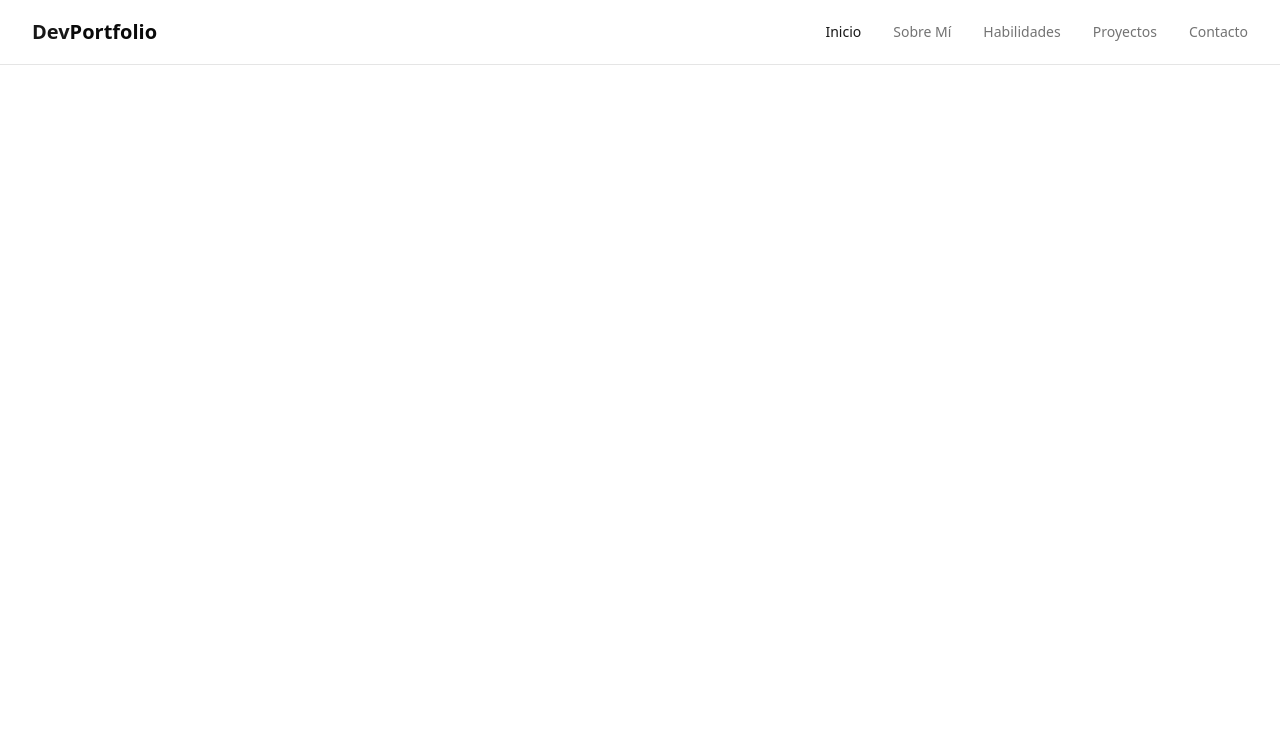
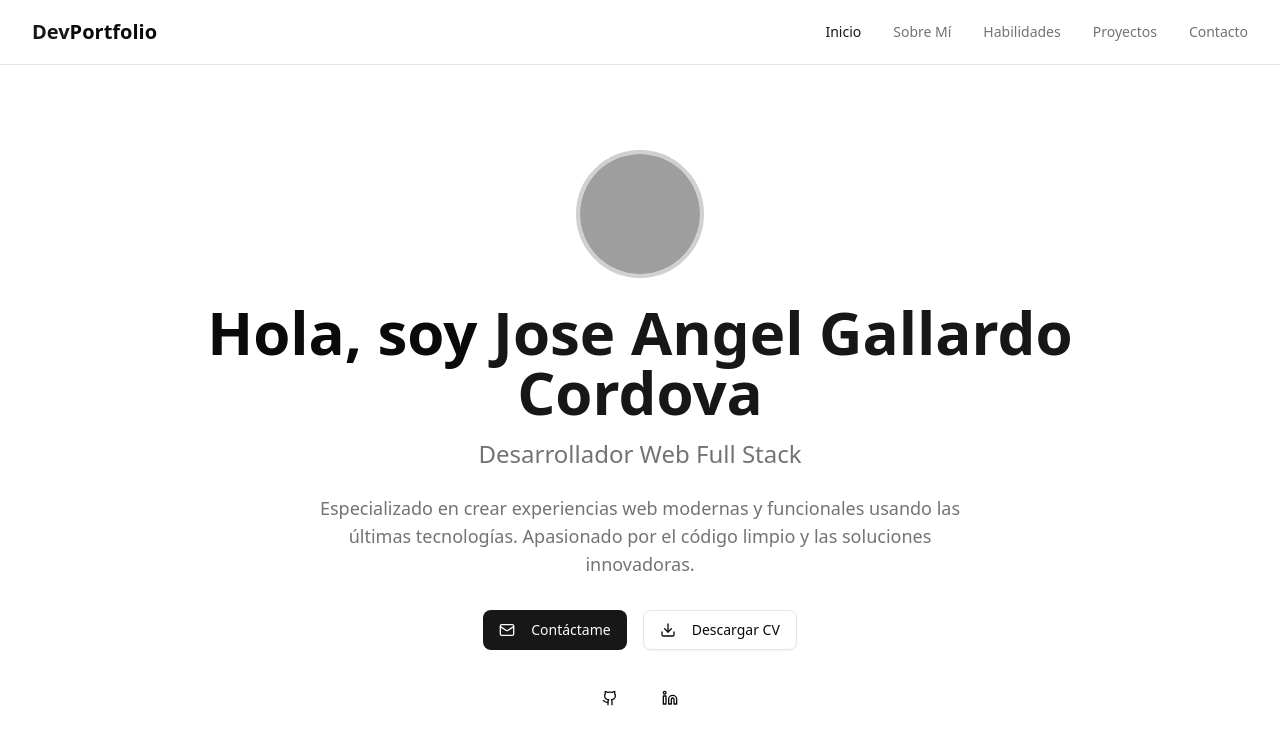
Before and after one commit to jose-angell/Portfolio-joseAngel, a React (Vite) app: page / in a window 1280 px wide. Shown: the top 744 px of the page. Built offline with nearby package versions, Linux system fonts and the light colour scheme; grey boxes are pictures that could not be loaded.

Commit message:
feat: se agrego la presentacion inical (hero) del portafolio

```diff
--- /dev/null
+++ b/src/components/hero.tsx
@@ -0,0 +1,61 @@
+"use client"
+
+import { Button } from "@/components/ui/button"
+import { Github, Linkedin, Mail, Download } from "lucide-react"
+
+export function Hero() {
+  const scrollToContact = () => {
+    const element = document.getElementById("contacto")
+    if (element) {
+      element.scrollIntoView({ behavior: "smooth" })
+    }
+  }
+
+  return (
+    <section id="inicio" className="min-h-screen flex items-center justify-center px-4 pt-16">
+      <div className="max-w-4xl mx-auto text-center">
+        <div className="mb-8">
+          <img
+            src="/placeholder.svg?height=200&width=200"
+            alt="Foto de perfil"
+            className="w-32 h-32 rounded-full mx-auto mb-6 border-4 border-primary/20"
+          />
+          <h1 className="text-4xl md:text-6xl font-bold mb-4">
+            Hola, soy <span className="text-primary">Jose Angel Gallardo Cordova</span>
+          </h1>
+          <p className="text-xl md:text-2xl text-muted-foreground mb-6">Desarrollador Web Full Stack</p>
+          <p className="text-lg text-muted-foreground max-w-2xl mx-auto mb-8">
+            Especializado en crear experiencias web modernas y funcionales usando las últimas tecnologías. Apasionado
+            por el código limpio y las soluciones innovadoras.
+          </p>
+        </div>
+
+        <div className="flex flex-col sm:flex-row gap-4 justify-center items-center mb-8">
+          <Button onClick={scrollToContact} size="lg" className="w-full sm:w-auto">
+            <Mail className="mr-2 h-4 w-4" />
+            Contáctame
+          </Button>
+          <Button variant="outline" size="lg" className="w-full sm:w-auto bg-transparent">
+            <Download className="mr-2 h-4 w-4" />
+            Descargar CV
+          </Button>
+        </div>
+
+        <div className="flex justify-center space-x-6">
+          <Button variant="ghost" size="sm" asChild>
+            <a href="https://github.com/jose-angell" target="_blank" rel="noopener noreferrer">
+              <Github className="h-5 w-5" />
+              <span className="sr-only">GitHub</span>
+            </a>
+          </Button>
+          <Button variant="ghost" size="sm" asChild>
+            <a href="https://linkedin.com" target="_blank" rel="noopener noreferrer">
+              <Linkedin className="h-5 w-5" />
+              <span className="sr-only">LinkedIn</span>
+            </a>
+          </Button>
+        </div>
+      </div>
+    </section>
+  )
+}
--- a/src/main.tsx
+++ b/src/main.tsx
@@ -3,10 +3,12 @@ import { createRoot } from 'react-dom/client'
 import './index.css'
 import App from './App.tsx'
 import { Navigation } from './components/navigation.tsx'
+import { Hero } from './components/hero.tsx'
 
 createRoot(document.getElementById('root')!).render(
   <StrictMode>
     {/* <App /> */}
     <Navigation/>
+    <Hero/>
   </StrictMode>,
 )
```
